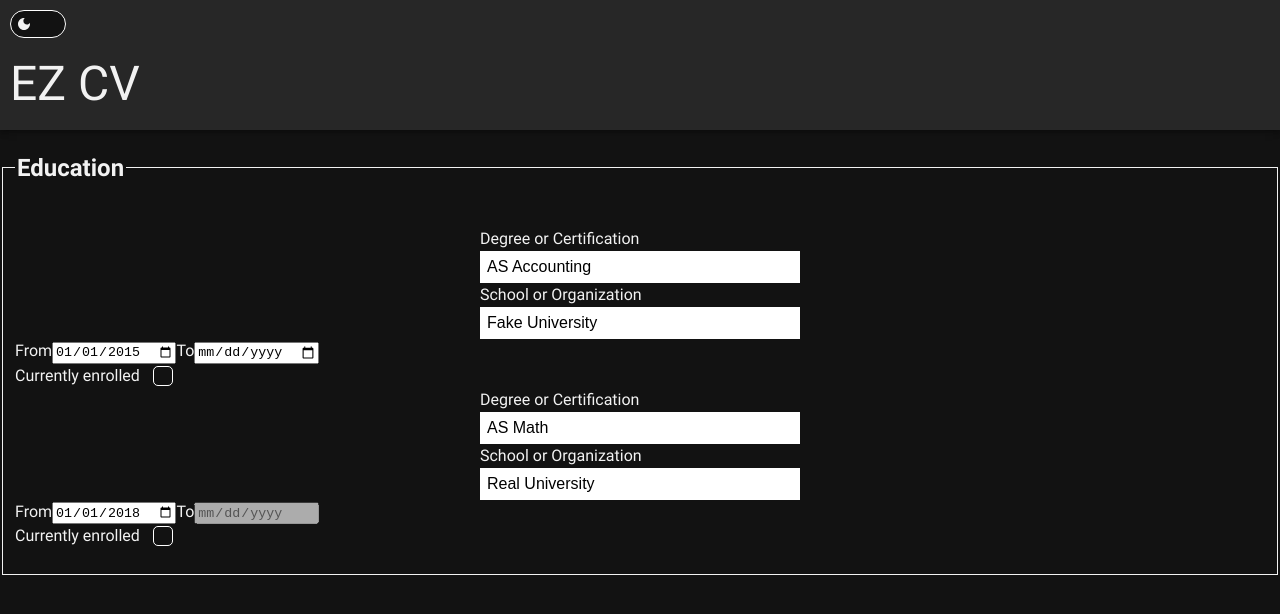
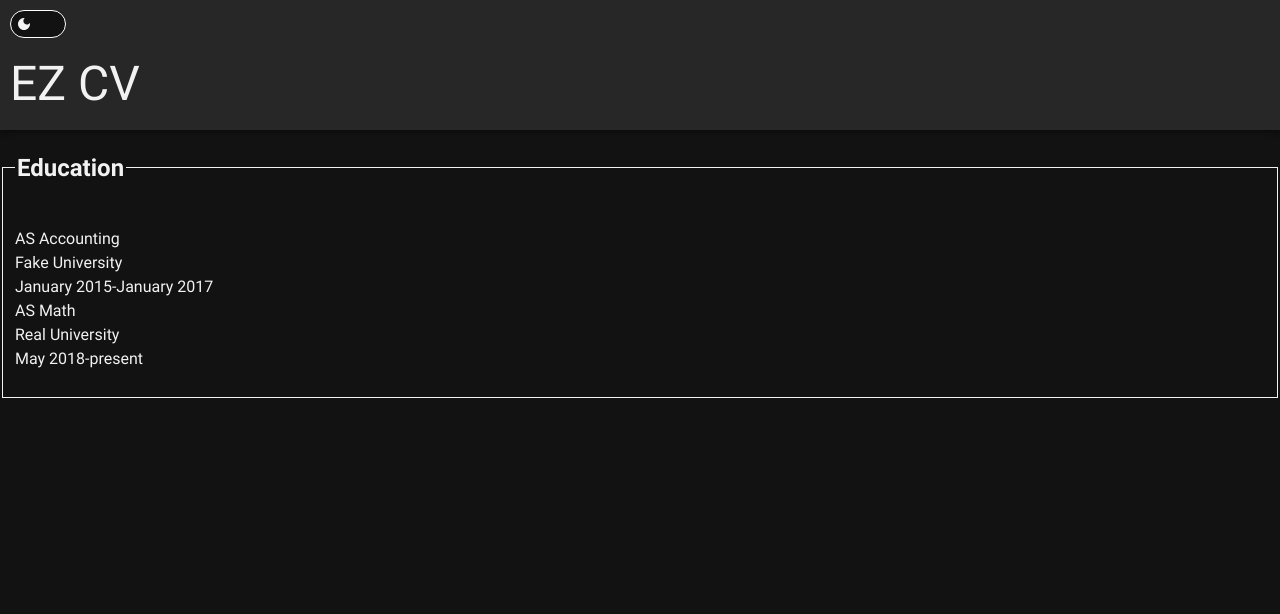
Before and after one commit to thatblindgeye/ez-cv, a React (Create React App) app: page / in a window 1280 px wide. Shown: the top 614 px of the page. Built offline with nearby package versions, Linux system fonts and the light colour scheme.

Commit message:
Install packages to format dates and create item IDs

```diff
--- a/package.json
+++ b/package.json
@@ -6,6 +6,8 @@
     "@testing-library/jest-dom": "^5.12.0",
     "@testing-library/react": "^11.2.6",
     "@testing-library/user-event": "^12.8.3",
+    "date-fns": "^2.21.2",
+    "nanoid": "^3.1.22",
     "react": "^17.0.2",
     "react-dom": "^17.0.2",
     "react-scripts": "4.0.3",
--- a/src/components/CV/CV.js
+++ b/src/components/CV/CV.js
@@ -4,7 +4,7 @@ import EducationSection from './Education/EducationSection';
 export default class CV extends Component {
   constructor(props) {
     super(props);
-    this.state = { editMode: true };
+    this.state = { editMode: false };
   }
 
   render() {
--- a/src/components/CV/Education/EducationItem.js
+++ b/src/components/CV/Education/EducationItem.js
@@ -1,4 +1,5 @@
 import React from 'react';
+import { formatDate } from '../../../scripts/date-formatter';
 import SimpleInput from '../../Inputs/SimpleInput';
 import DateRange from '../../Inputs/DateRange';
 
@@ -34,7 +35,16 @@ export default function EducationItem({
     </div>
   );
 
-  const itemPreview = <div className='education__item--preview'>Preview</div>;
+  const itemPreview = (
+    <div className='education__item--preview'>
+      <div>{degree}</div>
+      <div>{school}</div>
+      <div>
+        <span>{formatDate(startDate)}</span>-
+        <span>{enrolled ? endDate : formatDate(endDate)}</span>
+      </div>
+    </div>
+  );
 
   return <>{editMode ? itemEdit : itemPreview}</>;
 }
--- a/src/components/CV/Education/EducationSection.js
+++ b/src/components/CV/Education/EducationSection.js
@@ -1,5 +1,6 @@
 /* eslint-disable jsx-a11y/no-redundant-roles */
 import React, { Component } from 'react';
+import { nanoid } from 'nanoid';
 import EducationItem from './EducationItem';
 
 export default class EducationSection extends Component {
@@ -17,28 +18,24 @@ export default class EducationSection extends Component {
       },
       educationList: [
         {
-          id: 5,
+          id: nanoid(15),
           degree: 'AS Accounting',
           school: 'Fake University',
           startDate: '2015-01-01',
-          endDate: '',
+          endDate: '2017-01-05',
           currentlyEnrolled: false,
         },
         {
-          id: 15,
+          id: nanoid(15),
           degree: 'AS Math',
           school: 'Real University',
-          startDate: '2018-01-01',
-          endDate: '',
+          startDate: '2018-05-01',
+          endDate: 'present',
           currentlyEnrolled: true,
         },
       ],
     };
   }
-
-  handleEnrolledCheckbox = (item) => {
-    console.log(item);
-  };
 
   render() {
     return (
--- /dev/null
+++ b/src/scripts/date-formatter.js
@@ -0,0 +1,10 @@
+import format from 'date-fns/format';
+
+// Fixes issue of returned date being off due to time offset
+const calculateDate = (date) =>
+  new Date(
+    new Date(date).getTime() + new Date(date).getTimezoneOffset() * 60000
+  );
+
+// Return date as a string
+export const formatDate = (date) => format(calculateDate(date), 'MMMM yyyy');
```
Also changed, not shown: 1 other file (tests, documents, lock files or other folders).
